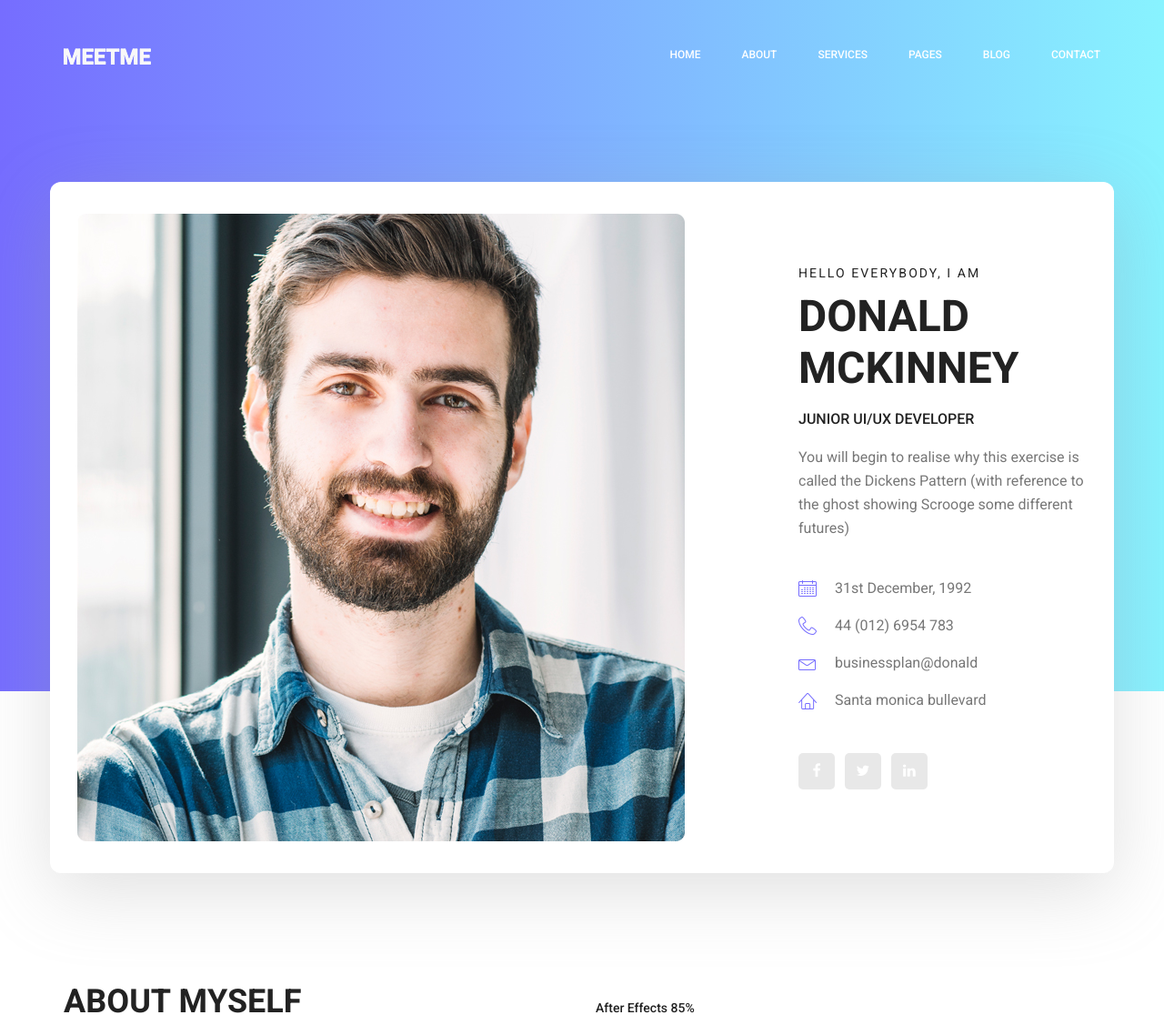
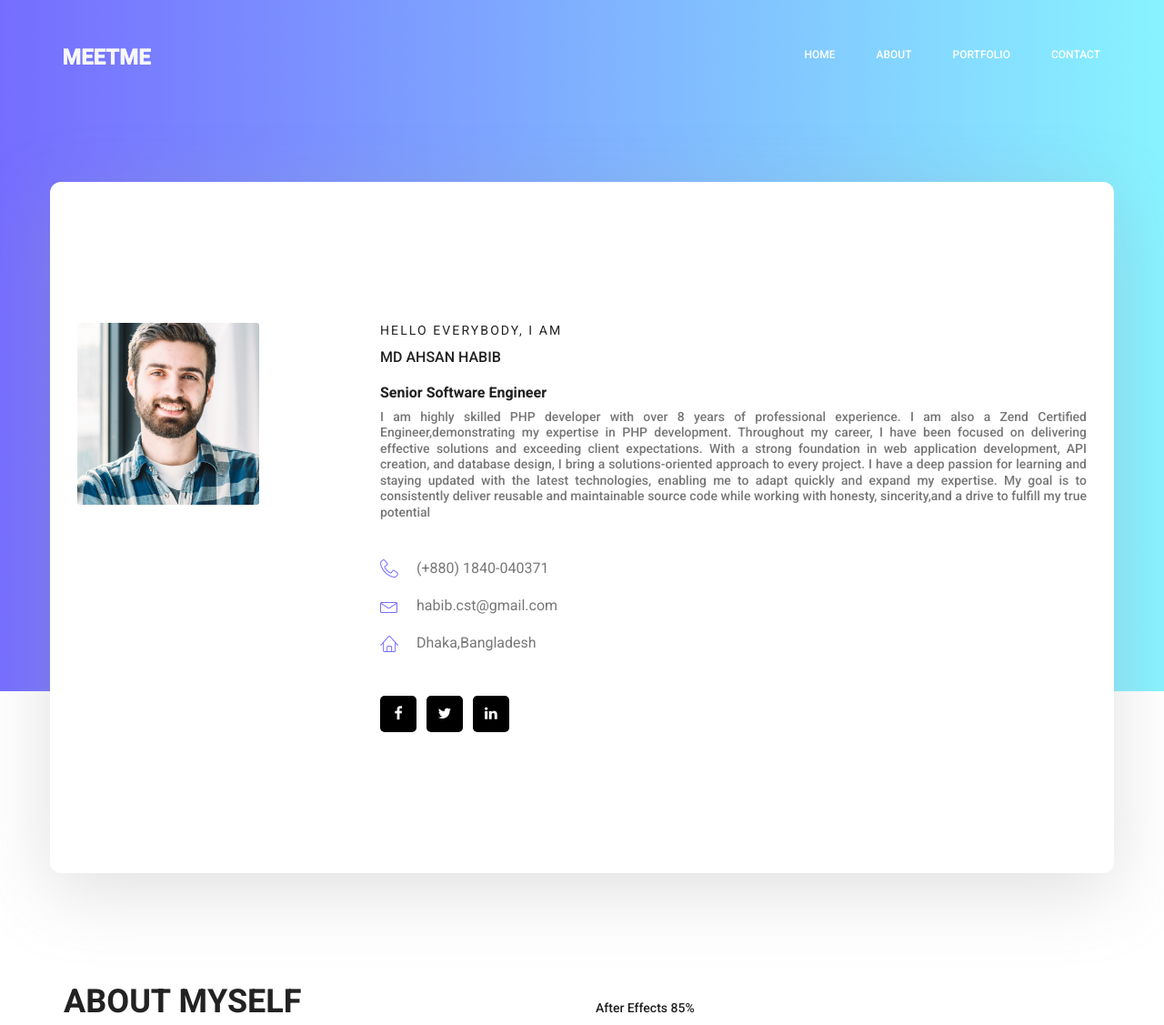
Before and after one commit to habib45/resume, a PHP site: page / in a window 1280 px wide. Shown: the top 1127 px of the page at 91% size. Run offline with PHP 8.4, Linux system fonts and the light colour scheme.

Commit message:
Index page modified
Index page modified

```diff
--- a/css/style.css
+++ b/css/style.css
@@ -2724,7 +2724,7 @@ h6 {
   color: #222222; }
 .personal_text p {
   font-family: "Roboto", sans-serif;
-  max-width: 540px;
+/*  max-width: 540px;*/
   color: #777777;
   margin-bottom: 40px; }
 .personal_text .basic_info li {
@@ -2753,7 +2753,7 @@ h6 {
     .personal_text .personal_social li a {
       line-height: 40px;
       width: 40px;
-      background: #e8e8e8;
+      background: #000;
       border-radius: 5px;
       display: inline-block;
       text-align: center;
--- a/index.html
+++ b/index.html
@@ -39,21 +39,22 @@
 							<ul class="nav navbar-nav menu_nav ml-auto">
 								<li class="nav-item active"><a class="nav-link" href="index.html">Home</a></li>
 								<li class="nav-item"><a class="nav-link" href="about-us.html">About</a></li>
-								<li class="nav-item"><a class="nav-link" href="services.html">Services</a></li>
-								<li class="nav-item submenu dropdown">
+								<!-- <li class="nav-item"><a class="nav-link" href="services.html">Services</a></li>  -->
+								<li class="nav-item"><a class="nav-link" href="portfolio.html">Portfolio</a></li>
+								<!-- <li class="nav-item submenu dropdown">
 									<a href="#" class="nav-link dropdown-toggle" data-toggle="dropdown" role="button" aria-haspopup="true" aria-expanded="false">Pages</a>
 									<ul class="dropdown-menu">
 										<li class="nav-item"><a class="nav-link" href="portfolio.html">Portfolio</a></li>
 										<li class="nav-item"><a class="nav-link" href="elements.html">Elements</a></li>
 									</ul>
-								</li>
-								<li class="nav-item submenu dropdown">
+								</li>  -->
+								<!-- <li class="nav-item submenu dropdown">
 									<a href="#" class="nav-link dropdown-toggle" data-toggle="dropdown" role="button" aria-haspopup="true" aria-expanded="false">Blog</a>
 									<ul class="dropdown-menu">
 										<li class="nav-item"><a class="nav-link" href="blog.html">Blog</a></li>
 										<li class="nav-item"><a class="nav-link" href="single-blog.html">Blog Details</a></li>
 									</ul>
-								</li>
+								</li>  -->
 								<li class="nav-item"><a class="nav-link" href="contact.html">Contact</a></li>
 							</ul>
 						</div>
@@ -69,20 +70,22 @@
            		<div class="banner_inner d-flex align-items-center">
 					<div class="banner_content">
 						<div class="media">
-							<div class="d-flex">
-								<img src="img/personal.jpg" alt="">
+							<div class="d-flex" style="width:30%;">
+								<img src="img/personal.jpg" alt="" style="width:200px; height: 200px;">
 							</div>
-							<div class="media-body">
+							<div class="media-body" style="width:70%">
 								<div class="personal_text">
-									<h6>Hello Everybody, i am</h6>
-									<h3>Donald McKinney</h3>
-									<h4>Junior UI/UX Developer</h4>
-									<p>You will begin to realise why this exercise is called the Dickens Pattern (with reference to the ghost showing Scrooge some different futures)</p>
+									<h6>Hello Everybody, I am</h6>
+									<h4>Md Ahsan Habib</h4>
+									<h5>Senior Software Engineer </h5>
+									<p class="home-about-us">I am highly skilled PHP developer with over 8 years of professional experience. I am also a Zend Certified Engineer,demonstrating my expertise in PHP development. Throughout my career, I have been focused on delivering effective solutions and exceeding client expectations.
+									With a strong foundation in web application development, API creation, and database design, I bring a solutions-oriented approach to every project. I have a deep passion for learning and staying updated with the latest technologies, enabling me to adapt quickly and expand my expertise. My goal is to consistently deliver reusable and maintainable source code while working with honesty, sincerity,and a drive to fulfill my true potential
+									</p>
 									<ul class="list basic_info">
-										<li><a href="#"><i class="lnr lnr-calendar-full"></i> 31st December, 1992</a></li>
-										<li><a href="#"><i class="lnr lnr-phone-handset"></i> 44 (012) 6954 783</a></li>
-										<li><a href="#"><i class="lnr lnr-envelope"></i> businessplan@donald</a></li>
-										<li><a href="#"><i class="lnr lnr-home"></i> Santa monica bullevard</a></li>
+										<!-- <li><a href="#"><i class="lnr lnr-calendar-full"></i> 31st December, 1992</a></li> -->
+										<li><a href="#"><i class="lnr lnr-phone-handset"></i> (+880) 1840-040371</a></li>
+										<li><a href="#"><i class="lnr lnr-envelope"></i> habib.cst@gmail.com</a></li>
+										<li><a href="#"><i class="lnr lnr-home"></i> Dhaka,Bangladesh</a></li>
 									</ul>
 									<ul class="list personal_social">
 										<li><a href="#"><i class="fa fa-facebook"></i></a></li>
@@ -97,7 +100,14 @@
             </div>
         </section>
         <!--================End Home Banner Area =================-->
-
+        <style type="text/css">
+        	.home-about-us{
+        		font-size: 14px !important;
+        		text-align: justify;
+        		line-height: 17.5px;
+        		font-weight: 450;
+        	}
+        </style>
         <!--================Welcome Area =================-->
         <section class="welcome_area p_120">
         	<div class="container">
```
